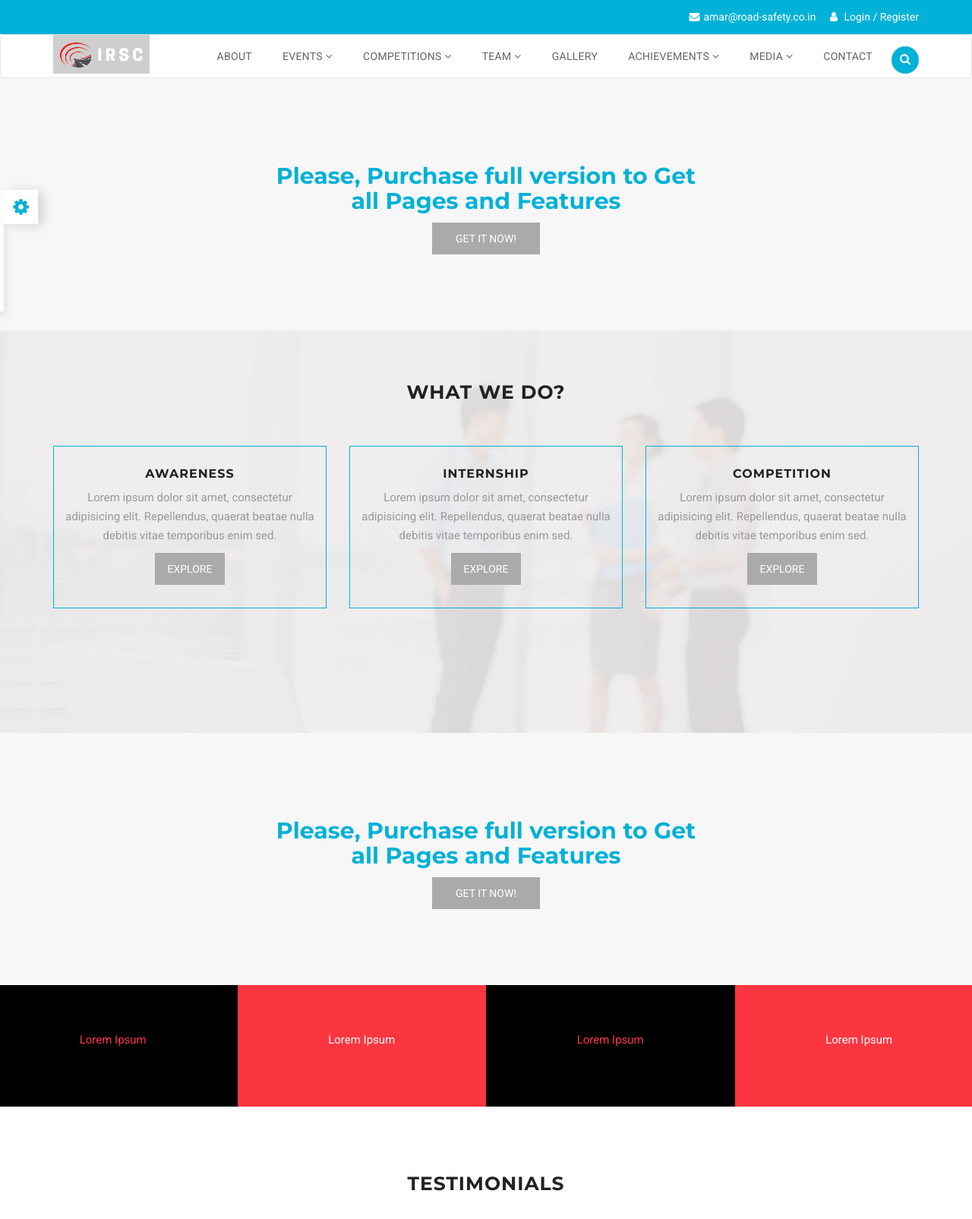
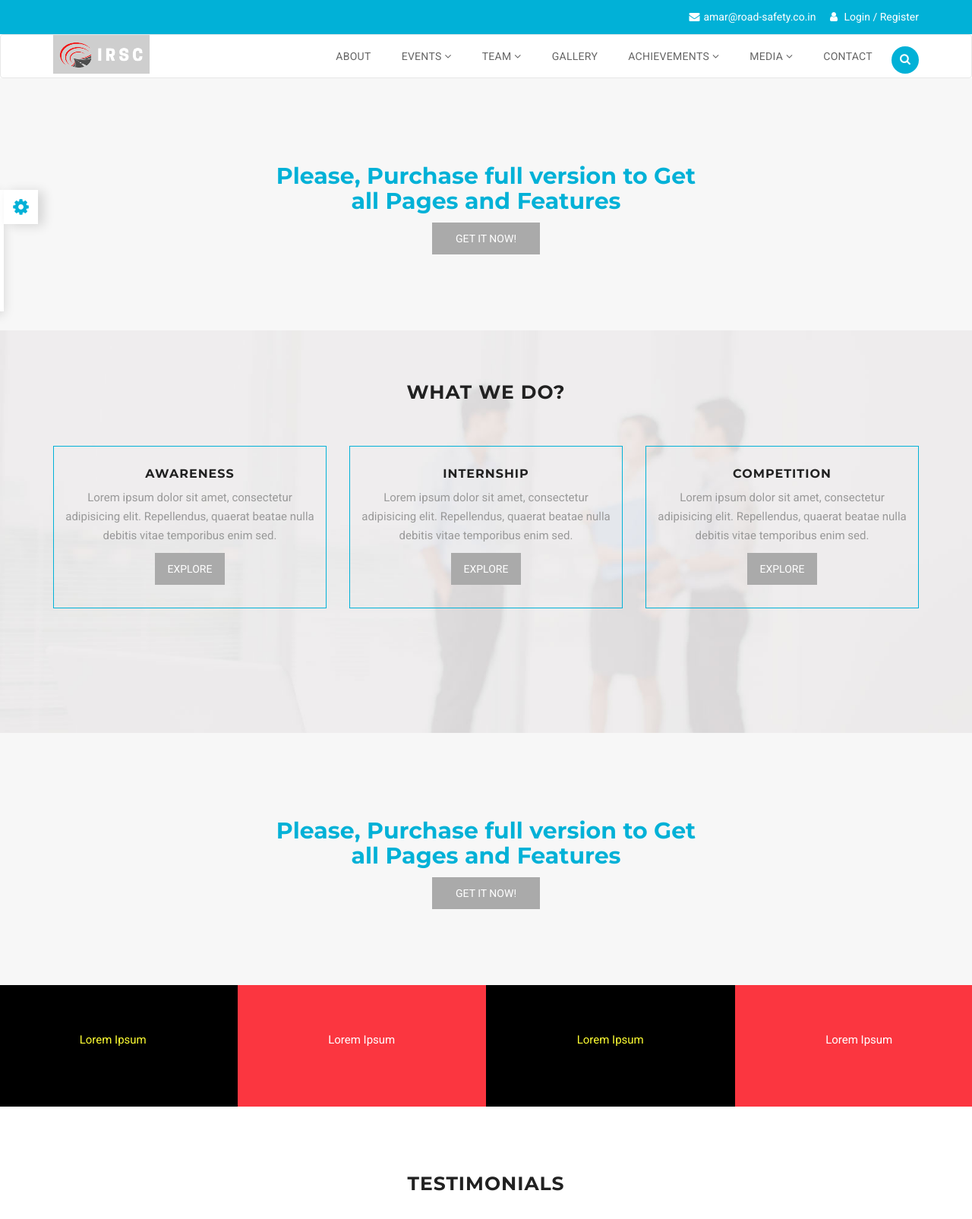
Before and after one commit to DivyanshuSaxena/IRSC-Website, a PHP site: page /index.php in a window 1280 px wide. Shown: the top 1605 px of the page at 76% size. Run offline with PHP 8.4, Linux system fonts and the light colour scheme.

Commit message:
NavBarUpdate

```diff
--- a/website main/header.php
+++ b/website main/header.php
@@ -41,20 +41,42 @@
                 <li class="dropdown dropdown-toggle">
                   <a href="about.php">About</a>
                 </li>
+            <!--    <li class="dropdown dropdown-toggle">
+                  <a href="#" data-toggle="dropdown">Events <i class="fa fa-angle-down"></i></a>
+                  <ul class="dropdown-menu">
+                    <li><a href="event-grid.php">Regular Events</a></li>
+                    <li><a href="event.php">UN Road Safety Week</a></li>
+                  </ul>
+                </li>-->
                 <li class="dropdown dropdown-toggle">
                   <a href="#" data-toggle="dropdown">Events <i class="fa fa-angle-down"></i></a>
                   <ul class="dropdown-menu">
                     <li><a href="event-grid.php">Regular Events</a></li>
                     <li><a href="event.php">UN Road Safety Week</a></li>
+                    <li class="dropdown-submenu">
+                      <a href="event-grid.php" data-toggle="dropdown">Competitions <i class="fa fa-angle-right"></i></a>
+                      <ul class="dropdown-menu">
+                        <li><a href="#">iSafe</a></li>
+                        <li><a href="#">Watch the Road</a></li>
+                      </ul>
+                    </li>
                   </ul>
                 </li>
-                <li class="dropdown dropdown-toggle">
-                  <a href="#" data-toggle="dropdown">Competitions <i class="fa fa-angle-down"></i></a>
-                  <ul class="dropdown-menu">
-                    <li><a href="event-grid.php">iSafe</a></li>
-                    <li><a href="event.php">Watch the Road</a></li>
-                  </ul>
-                </li>
+
+                  <!--<li class="dropdown dropdown-toggle">
+                    <a href="#" data-toggle="dropdown">Events <i class="fa fa-angle-down"></i></a>
+                      <ul class="dropdown-menu" role="menu" aria-labelledby="dropdownMenu">
+                        <li><a tabindex="-1" href="#">Action</a></li>
+                        <li><a tabindex="-1" href="#">Another action</a></li>
+                        <li class="dropdown-submenu">
+                          <a tabindex="-1" href="#">More options <i class="fa fa-angle-right"></i></a>
+                          <ul class="dropdown-menu dropdown-menu-right" role="menu" aria-labelledby="dropdownMenu">
+                            <li><a tabindex="-1" href="#">Action</a></li>
+                            <li><a tabindex="-1" href="#">Action</a></li>
+                          </ul>
+                        </li>
+                      </ul>
+                  </li>-->
                 <li class="dropdown dropdown-toggle"><a href="#" data-toggle="dropdown">Team <i class="fa fa-angle-down"></i></a>
                   <ul class="dropdown-menu">
                     <li><a href="event-grid.php">Founders</a></li>
--- a/website main/index.php
+++ b/website main/index.php
@@ -117,13 +117,13 @@
     <div class="container" style="width: 100% !important; padding: 0px;">
         <div class="row">
             <div class="col-md-3 col-sm-6 col-xs-12" style="padding-left :0px; padding-right: 0px;">
-                <div class="impb"><p style="color: #FB3640; ">Lorem Ipsum</p></div>
+                <div class="impb"><p style="color: #FFFF33; ">Lorem Ipsum</p></div><!--FB3640-->
             </div>
             <div class="col-md-3 col-sm-6 col-xs-12"  style="padding-left: 0px; padding-right: 0px;">
                 <div class="impa"><p style="color: white;">Lorem Ipsum</p></div>
             </div>
             <div class="col-md-3 col-sm-6 col-xs-12" style="padding-left :0px; padding-right: 0px;">
-                <div class="impb"><p style="color: #FB3640;">Lorem Ipsum</p></div>
+                <div class="impb"><p style="color: #FFFF33;">Lorem Ipsum</p></div>
             </div>
             <div class="col-md-3 col-sm-6 col-xs-12" style="padding-left :0px; padding-right: 0px;">
                 <div class="impa"><p style="color: white;">Lorem Ipsum</p></div>
```
